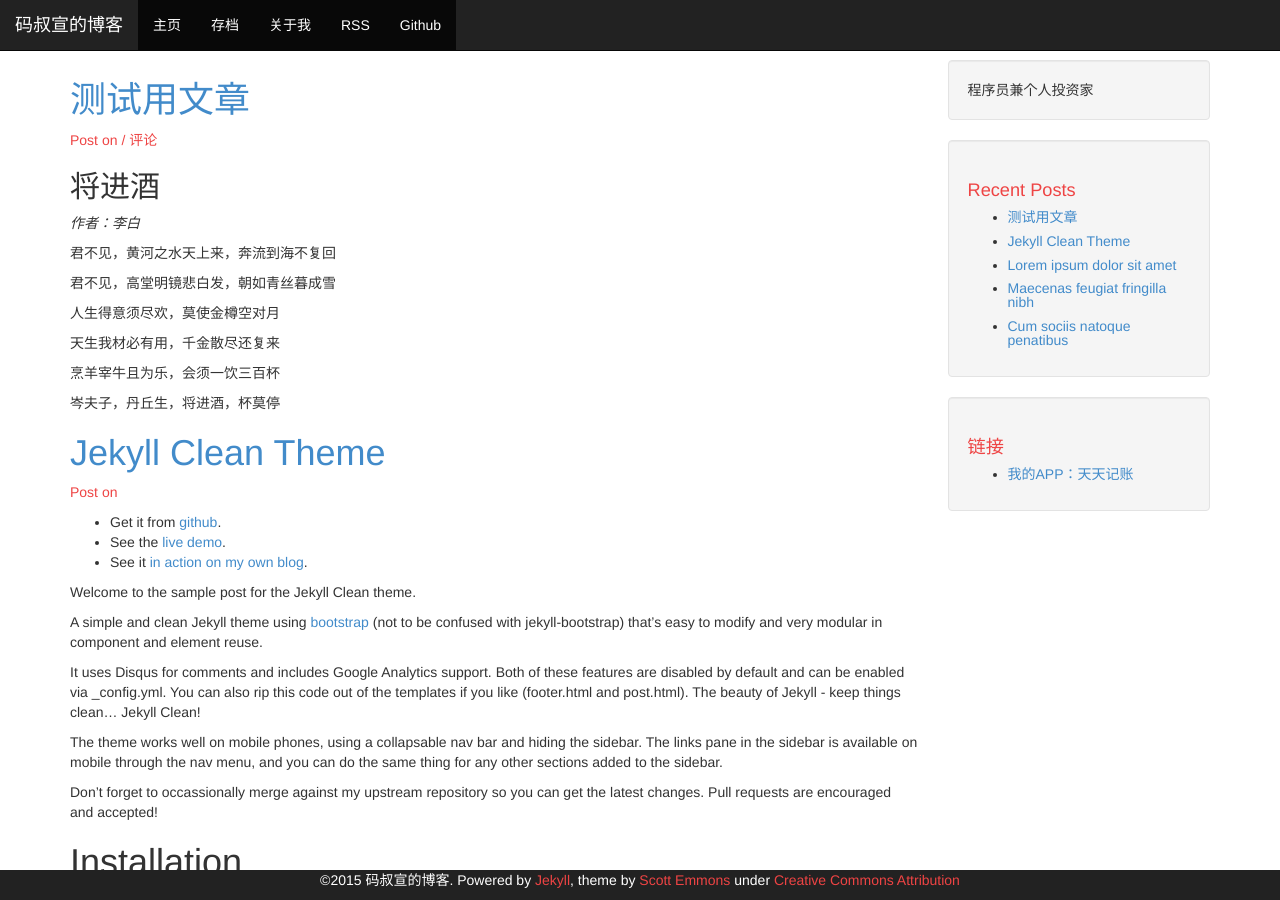
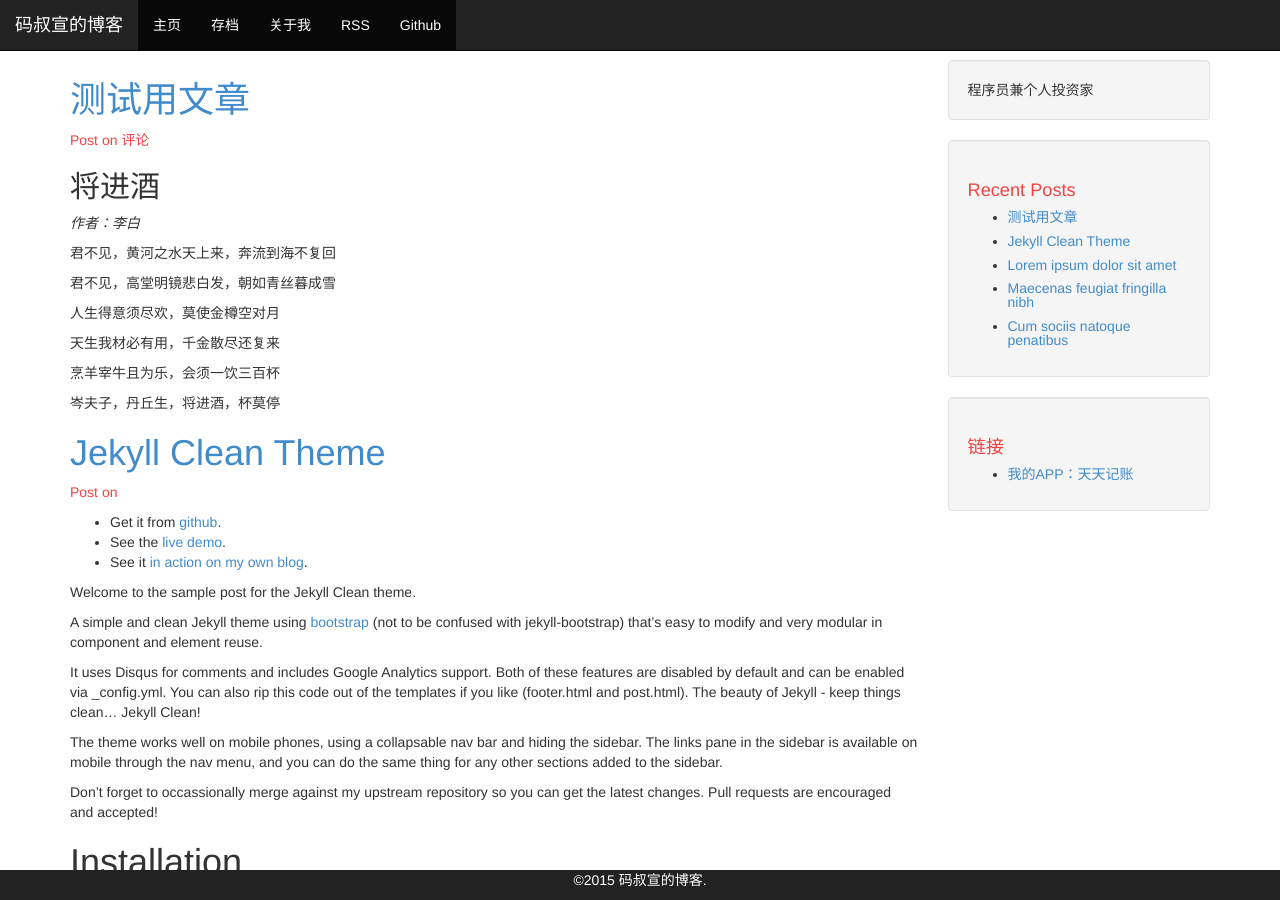
Before and after one commit to xuanrljp/xuanrljp.github.io, a Jekyll site: the page built from index.html, in a window 1280 px wide and 900 px high. Built offline with Jekyll 4.4.1, drawn with Linux system fonts in a browser that asks for light colours; Markdown is read by kramdown in place of the engine named in the settings; the list of posts is cut into pages by our own code; comment, search, counter and statistics services are not loaded.

Commit message:
layout changed

```diff
--- a/_includes/footer.html
+++ b/_includes/footer.html
@@ -1,9 +1,7 @@
 <div class="container-fluid">
     <div class="row-fluid">
         <div class="span12 footer navbar-inverse navbar-fixed-bottom">
-            <p class="copyright">&copy;{{ site.time | date: '%Y' }} {{ site.name }}. Powered by <a href="http://jekyllrb.com">Jekyll</a>, theme by <a href="https://github.com/scotte/jekyll-clean">Scott Emmons</a>
-            under
-            <a href="http://creativecommons.org/licenses/by/4.0/">Creative Commons Attribution</a></p>
+            <p class="copyright">&copy;{{ site.time | date: '%Y' }} {{ site.name }}. </a></p>
         </div>
     </div>
 </div>
--- a/_layouts/post.html
+++ b/_layouts/post.html
@@ -10,7 +10,7 @@
                 <p class="author">
                   Post on {{ page.date | date: "%b %-d, %Y" }}
                   {% if site.comments == true and page.comments == true and site.disqus != '' %}
-                      <a href="#disqus_thread"> / 评论</a>
+                      <a href="#disqus_thread">评论</a>
                   {% endif %}
                 </p>
                 <div class="post-content">
--- a/index.html
+++ b/index.html
@@ -9,7 +9,7 @@ layout: default
         <p class="author">
           Post on {{ page.date | date: "%b %-d, %Y" }}
         {% if site.comments == true and post.comments == true and site.disqus != '' %}
-          <a href="{{ site.baseurl }}{{ post.url }}/#disqus_thread"> / 评论</a>
+          <a href="{{ site.baseurl }}{{ post.url }}/#disqus_thread">评论</a>
         {% endif %}
         </p>
         <div class="content">
```
